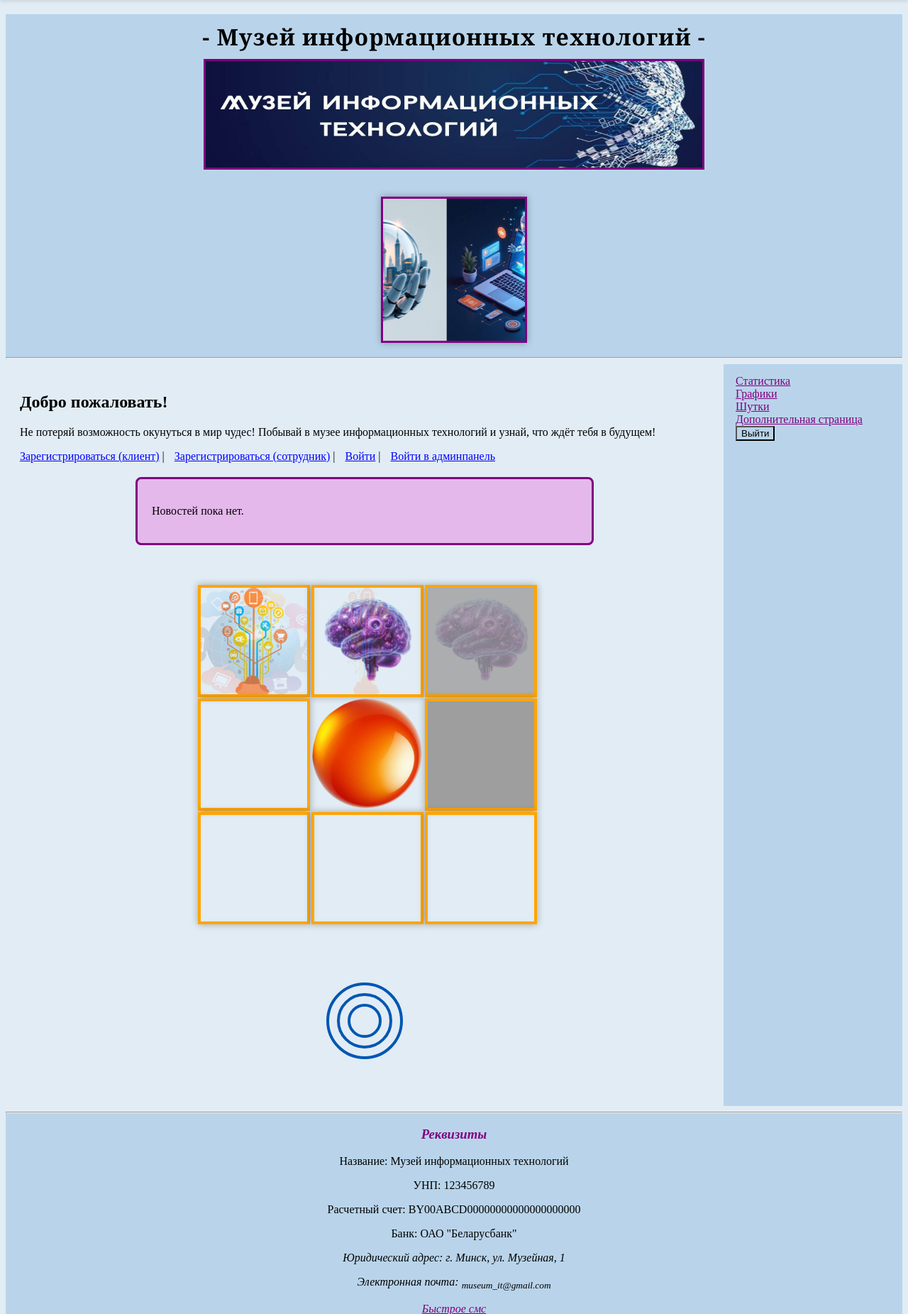
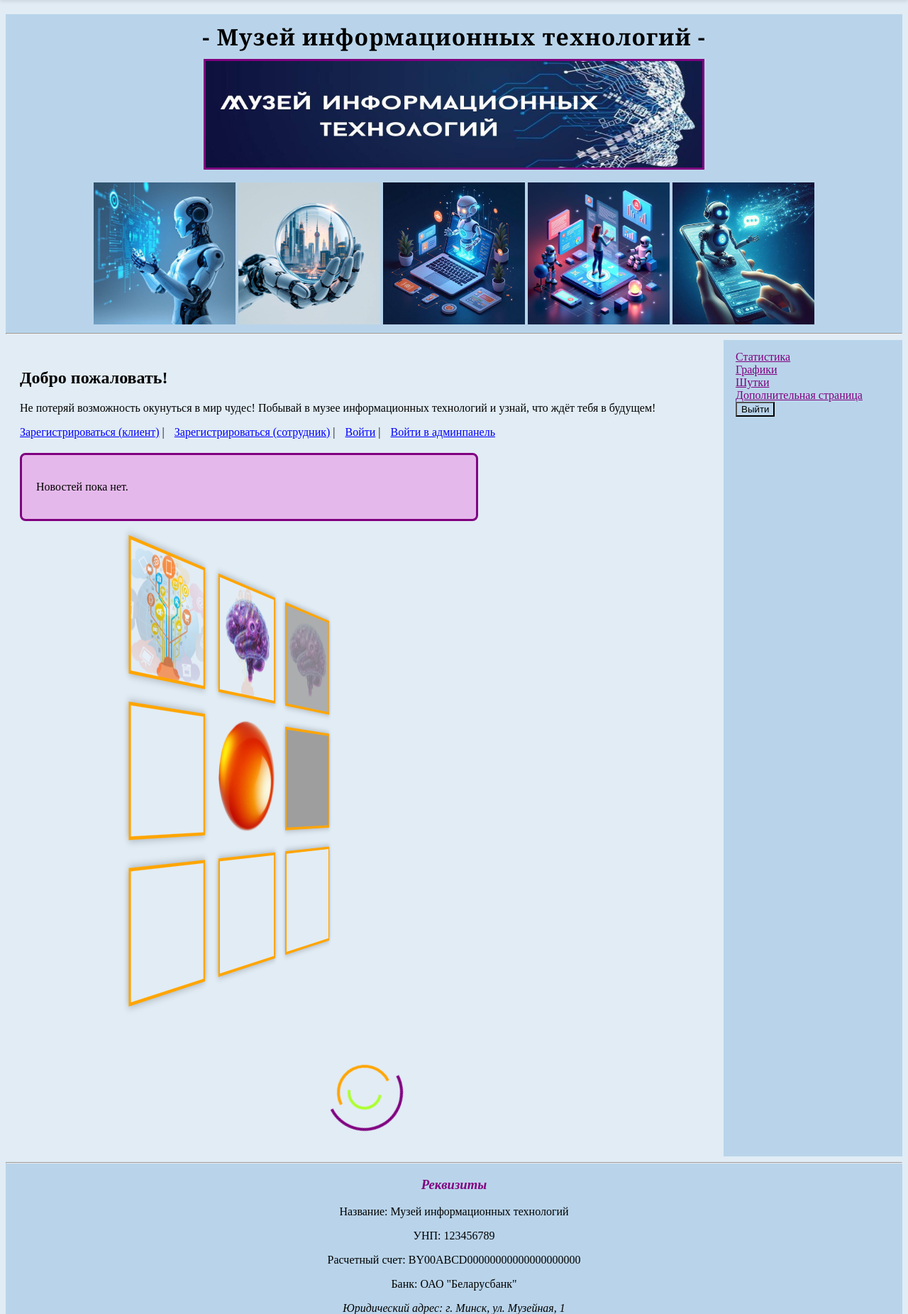
Before and after one commit to nastyakashko1509/WebApp_VirtualMuseumIt, a Django app: page / in a window 1280 px wide. Shown: the part 38-1889 px from the top of the page at 71% size. Run offline with Django 5.2, Linux system fonts and the light colour scheme; data that the repository does not hold is empty; grey boxes are pictures that could not be loaded.

Commit message:
All pages are designed, all styles are described and added

```diff
--- a/museum_base/templates/base.html
+++ b/museum_base/templates/base.html
@@ -6,7 +6,7 @@
     <meta charset="UTF-8">
     <title class="H1">{% block title %}Музей информационных технологий{% endblock %}</title>
     <link rel="icon" href="{% static 'images/icon.png' %}" type="image/png">
-    <link rel="stylesheet" href="{% static 'layout.css' %}">
+    <link rel="stylesheet" href="{% static 'base.css' %}">
     <link rel="stylesheet" href="{% static 'main.css' %}">
 </head>
 <body>
--- a/museum_base/templates/home.html
+++ b/museum_base/templates/home.html
@@ -5,7 +5,6 @@
 <meta name="author" content="Анастасия">
 <meta name="viewport" content="width=device-width, initial-scale=1.0">
 <meta http-equiv="Refresh" content="5">
-
 
 {% block content %}
 <h2>Добро пожаловать!</h2>
--- a/museum_information/templates/privacy_policy.html
+++ b/museum_information/templates/privacy_policy.html
@@ -14,16 +14,16 @@
         color: #333;
     }
 
-    @font-face {
+    /*@font-face {
         font-family: 'MuseumFont';
         src: url('{% static "fonts/MuseumFont.woff2" %}') format('woff2'),
              url('{% static "fonts/MuseumFont.woff" %}') format('woff');
         font-weight: normal;
         font-style: normal;
-    }
+    }*/
 
     h1, h2, h3, em, strong {
-        font-family: 'MuseumFont', 'Georgia', serif; /* основной, альтернативный, семейство */
+        font-family: 'Roboto', 'Georgia', serif; /* основной, альтернативный, семейство */
     }
 
     p::first-line {
--- a/museum_information/templates/vacancies.html
+++ b/museum_information/templates/vacancies.html
@@ -35,7 +35,7 @@
     .vacancy-card {
         float: left;
         width: 45%;
-        margin: 0 2.5% 20px 2.5%;
+        margin: 5px;
         padding: 15px;
         border: 2px solid #4b0082;
         border-radius: 10px;
--- a/static/layout.css
+++ b/static/base.css
@@ -121,36 +121,3 @@
 .layout {
     text-align: center;
 }
-
-.banner-container {
-    width: 200px;
-    height: 200px;
-    margin: 20px auto;
-    overflow: hidden;
-    box-shadow: 0 0 10px rgba(0,0,0,0.3);
-    border: 3px solid purple;
-}
-
-.banner-slider {
-    display: flex;
-    width: calc(200px * 5);
-    animation: slide 25s infinite;
-}
-
-.banner-slider .banner {
-    width: 200px;
-    height: 200px;
-    flex-shrink: 0;
-    object-fit: cover;
-    transition: transform 0.5s ease;
-    cursor: grab;
-}
-
-@keyframes slide {
-    0%   { transform: translateX(0); }
-    20%  { transform: translateX(-200px); }
-    40%  { transform: translateX(-400px); }
-    60%  { transform: translateX(-600px); }
-    80%  { transform: translateX(-800px); }
-    100% { transform: translateX(0); }
-}
--- a/static/main.css
+++ b/static/main.css
@@ -110,7 +109,8 @@
     padding: 20px;
     max-width: 600px;
     background-color: #e5b8eb;
-    margin: 20px auto;
+    margin-top: 20px;
+    margin-bottom: 55px;
     border-radius: 8px;
 }
 
@@ -202,20 +202,22 @@
     animation: fadeIn 2s ease-in;
 }
 
+.container {
+    width: 600px;
+    height: 600px;
+    perspective: 1200px;
+}
+
 .grid {
     display: grid;
     grid-template-columns: repeat(3, 150px);
     grid-template-rows: repeat(3, 150px);
-    gap: 10px;
+    gap: 40px;
     justify-content: center;
     align-items: center;
-}
-
-.center-sphere img {
-    margin-left: -4px;
-    width: 165px;
-    height: 165px;
-    animation: spin 10s linear infinite;
+    transform-style: preserve-3d;
+    animation: rotateRoom 40s linear infinite;
+    transform-origin: center center;
 }
 
 .picture {
@@ -274,29 +287,51 @@
     width: 100px;
     height: 100px;
     position: relative;
-    margin: 50px auto;
+    margin: 20px auto;
+    z-index: 1000;
+    transform-style: flat;
 }
 
 .preloader .circle {
-    border: 4px solid #0056b3;
     border-radius: 50%;
     position: absolute;
     top: 50%;
     left: 50%;
     transform: translate(-50%, -50%);
+    transform-style: flat;
 }
 
+.preloader .circle1 { width: 100px; height: 100px; }
+.preloader .circle2 { width: 70px; height: 70px; }
+.preloader .circle3 { width: 40px; height: 40px; }
+
 .preloader .circle1 {
-    width: 100px;
-    height: 100px;
+    border: 4px solid transparent;
+    border-top-color: purple;
+    border-right-color: purple;
+    animation: rotateClockwise 2s linear infinite;
 }
 
 .preloader .circle2 {
-    width: 70px;
-    height: 70px;
+    border: 4px solid transparent;
+    border-top-color: orange;
+    border-right-color: orange;
+    animation: rotateCounter 3s linear infinite;
 }
 
 .preloader .circle3 {
-    width: 40px;
-    height: 40px;
+    border: 4px solid transparent;
+    border-top-color: greenyellow;
+    border-right-color: greenyellow;
+    animation: rotateClockwise 1.5s linear infinite;
 }
+
+@keyframes rotateClockwise {
+    0% { transform: translate(-50%, -50%) rotate(0deg); }
+    100% { transform: translate(-50%, -50%) rotate(360deg); }
+}
+
+@keyframes rotateCounter {
+    0% { transform: translate(-50%, -50%) rotate(0deg); }
+    100% { transform: translate(-50%, -50%) rotate(-360deg); }
+}
```
Also changed, not shown: other parts of static/main.css (+17 -7 lines), museum_information/templates/news_list.html (+16 -29 lines), static/images/fon.jpg (added), static/images/fon1.webp (added), static/style_pages/pseudo_classes.css (added), 1 other file.
